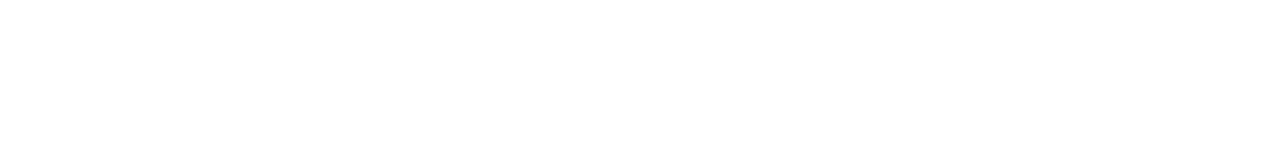
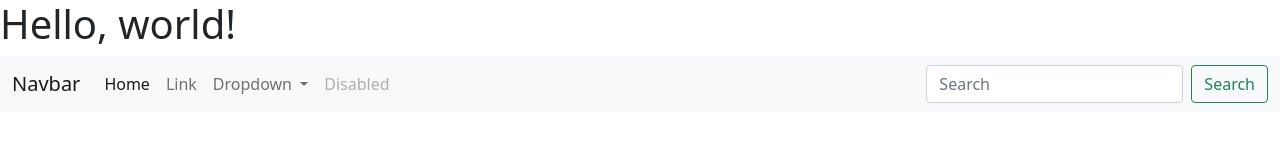
Before and after one commit to muhammedfurkanfiruz/bootsrap1, a plain HTML site: page index.html in a window 1280 px wide. Drawn offline with nearby package versions, Linux system fonts and the light colour scheme.

Commit message:
Creating a Nav bar with Bootsrap

```diff
--- a/index.html
+++ b/index.html
@@ -1,12 +1,63 @@
-<!DOCTYPE html>
+<!doctype html>
 <html lang="en">
-<head>
-    <meta charset="UTF-8">
-    <meta http-equiv="X-UA-Compatible" content="IE=edge">
-<meta name="viewport" content="width=device-width, initial-scale=1.0">
-    <title>Document</title>
-</head>
-<body>
+  <head>
+    <!-- Required meta tags -->
+    <meta charset="utf-8">
+    <meta name="viewport" content="width=device-width, initial-scale=1">
 
-</body>
+    <!-- Bootstrap CSS -->
+    <link href="https://cdn.jsdelivr.net/npm/bootstrap@5.0.0-beta3/dist/css/bootstrap.min.css" rel="stylesheet" integrity="sha384-eOJMYsd53ii+scO/bJGFsiCZc+5NDVN2yr8+0RDqr0Ql0h+rP48ckxlpbzKgwra6" crossorigin="anonymous">
+
+    <title>Hello, world!</title>
+  </head>
+  <body>
+
+    <h1>Hello, world!</h1>
+<nav class="navbar navbar-expand-lg navbar-light bg-light">
+  <div class="container-fluid">
+    <a class="navbar-brand" href="#">Navbar</a>
+    <button class="navbar-toggler" type="button" data-bs-toggle="collapse" data-bs-target="#navbarSupportedContent" aria-controls="navbarSupportedContent" aria-expanded="false" aria-label="Toggle navigation">
+      <span class="navbar-toggler-icon"></span>
+    </button>
+    <div class="collapse navbar-collapse" id="navbarSupportedContent">
+      <ul class="navbar-nav me-auto mb-2 mb-lg-0">
+        <li class="nav-item">
+          <a class="nav-link active" aria-current="page" href="#">Home</a>
+        </li>
+        <li class="nav-item">
+          <a class="nav-link" href="#">Link</a>
+        </li>
+        <li class="nav-item dropdown">
+          <a class="nav-link dropdown-toggle" href="#" id="navbarDropdown" role="button" data-bs-toggle="dropdown" aria-expanded="false">
+            Dropdown
+          </a>
+          <ul class="dropdown-menu" aria-labelledby="navbarDropdown">
+            <li><a class="dropdown-item" href="#">Action</a></li>
+            <li><a class="dropdown-item" href="#">Another action</a></li>
+            <li><hr class="dropdown-divider"></li>
+            <li><a class="dropdown-item" href="#">Something else here</a></li>
+          </ul>
+        </li>
+        <li class="nav-item">
+          <a class="nav-link disabled" href="#" tabindex="-1" aria-disabled="true">Disabled</a>
+        </li>
+      </ul>
+      <form class="d-flex">
+        <input class="form-control me-2" type="search" placeholder="Search" aria-label="Search">
+        <button class="btn btn-outline-success" type="submit">Search</button>
+      </form>
+    </div>
+  </div>
+</nav>
+    <!-- Optional JavaScript; choose one of the two! -->
+
+    <!-- Option 1: Bootstrap Bundle with Popper -->
+    <script src="https://cdn.jsdelivr.net/npm/bootstrap@5.0.0-beta3/dist/js/bootstrap.bundle.min.js" integrity="sha384-JEW9xMcG8R+pH31jmWH6WWP0WintQrMb4s7ZOdauHnUtxwoG2vI5DkLtS3qm9Ekf" crossorigin="anonymous"></script>
+
+    <!-- Option 2: Separate Popper and Bootstrap JS -->
+    <!--
+    <script src="https://cdn.jsdelivr.net/npm/@popperjs/core@2.9.1/dist/umd/popper.min.js" integrity="sha384-SR1sx49pcuLnqZUnnPwx6FCym0wLsk5JZuNx2bPPENzswTNFaQU1RDvt3wT4gWFG" crossorigin="anonymous"></script>
+    <script src="https://cdn.jsdelivr.net/npm/bootstrap@5.0.0-beta3/dist/js/bootstrap.min.js" integrity="sha384-j0CNLUeiqtyaRmlzUHCPZ+Gy5fQu0dQ6eZ/xAww941Ai1SxSY+0EQqNXNE6DZiVc" crossorigin="anonymous"></script>
+    -->
+  </body>
 </html>
```
